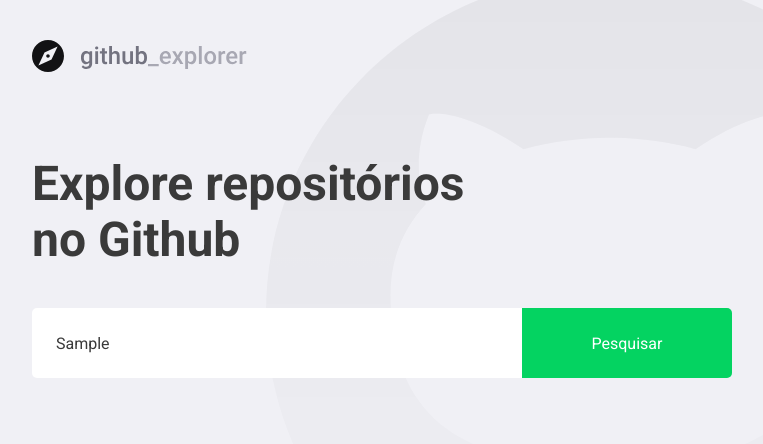
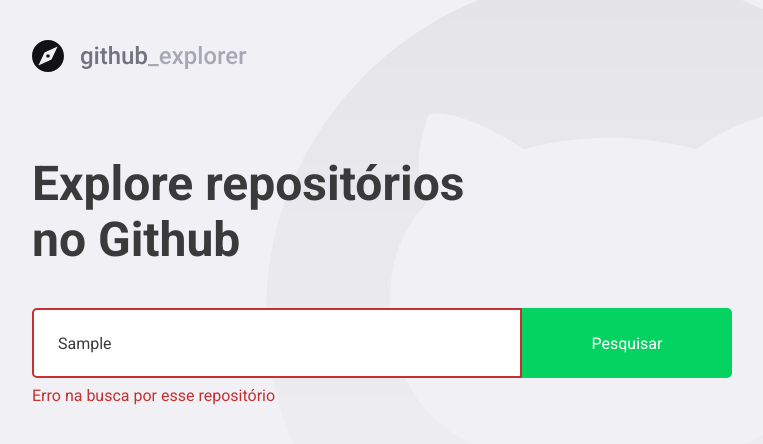
Before and after one commit to nathan-vm/GithubExplorer, a React (Create React App) app: page / in a window 1280 px wide. Both pictures are taken after typing "Sample" into the empty fields and a click on the button "Pesquisar". Shown: the top 444 px of the page, without its empty margins (148-911 px from the left). Built offline with nearby package versions, Linux system fonts and the light colour scheme; no server answers.

Commit message:
handle Errors

```diff
--- a/src/pages/Dashboard/index.tsx
+++ b/src/pages/Dashboard/index.tsx
@@ -4,7 +4,7 @@
 import api from '../../services/api'
 
 import LogoImg from '../../assets/logo.svg'
-import { Title, Form, Repositories } from './styles'
+import { Title, Form, Repositories, Error } from './styles'
 
 interface Repository {
   full_name: string
@@ -17,24 +17,36 @@
 
 const Dashboard: React.FC = () => {
   const [newRepo, setNewRepo] = useState('')
+  const [inputError, setInputError] = useState('')
   const [repositories, setRepositories] = useState<Repository[]>([])
 
   async function handleAddRepository(
     event: FormEvent<HTMLFormElement>,
   ): Promise<void> {
     event.preventDefault()
-    const response = await api.get<Repository>(`repos/${newRepo}`)
 
-    const repository = response.data
-    setRepositories([...repositories, repository])
-    setNewRepo('')
+    if (!newRepo) {
+      setInputError('Digite o "autor/nome" do repositório')
+      return
+    }
+    try {
+      const response = await api.get<Repository>(`repos/${newRepo}`)
+
+      const repository = response.data
+      setRepositories([...repositories, repository])
+      setNewRepo('')
+      setInputError('')
+    } catch (err) {
+      setInputError('Erro na busca por esse repositório')
+    }
   }
 
   return (
     <>
       <img src={LogoImg} alt="Github Explorer" />
       <Title>Explore repositórios no Github</Title>
-      <Form onSubmit={handleAddRepository}>
+
+      <Form hasError={!!inputError} onSubmit={handleAddRepository}>
         <input
           value={newRepo}
           onChange={(e) => setNewRepo(e.target.value)}
@@ -42,6 +54,9 @@
         />
         <button type="submit">Pesquisar</button>
       </Form>
+
+      {inputError && <Error> {inputError} </Error>}
+
       <Repositories>
         {repositories.map((repository) => (
           <a key={repository.full_name} href="test">
--- a/src/pages/Dashboard/styles.ts
+++ b/src/pages/Dashboard/styles.ts
@@ -1,5 +1,9 @@
-import styled from 'styled-components'
+import styled, { css } from 'styled-components'
 import { shade } from 'polished'
+
+interface FormProps {
+  hasError: boolean
+}
 
 export const Title = styled.h1`
   font-size: 48px;
@@ -8,7 +12,7 @@
   line-height: 56px;
   margin-top: 80px;
 `
-export const Form = styled.form`
+export const Form = styled.form<FormProps>`
   margin-top: 40px;
   max-width: 700px;
   display: flex;
@@ -20,6 +24,15 @@
     border: 0;
     border-radius: 5px 0 0 5px;
     color: #3a3a3a;
+    border: 2px solid #fff;
+    transition: border-color 0.2s;
+
+    ${(props) =>
+      props.hasError &&
+      css`
+        border-color: #c53030;
+      `}
+
     &::placeholder {
       color: #a8a8b3;
     }
@@ -36,6 +49,12 @@
       background: ${shade(0.2, `#04d361`)};
     }
   }
+`
+
+export const Error = styled.span`
+  display: block;
+  color: #c53030;
+  margin-top: 8px;
 `
 
 export const Repositories = styled.div`
```
